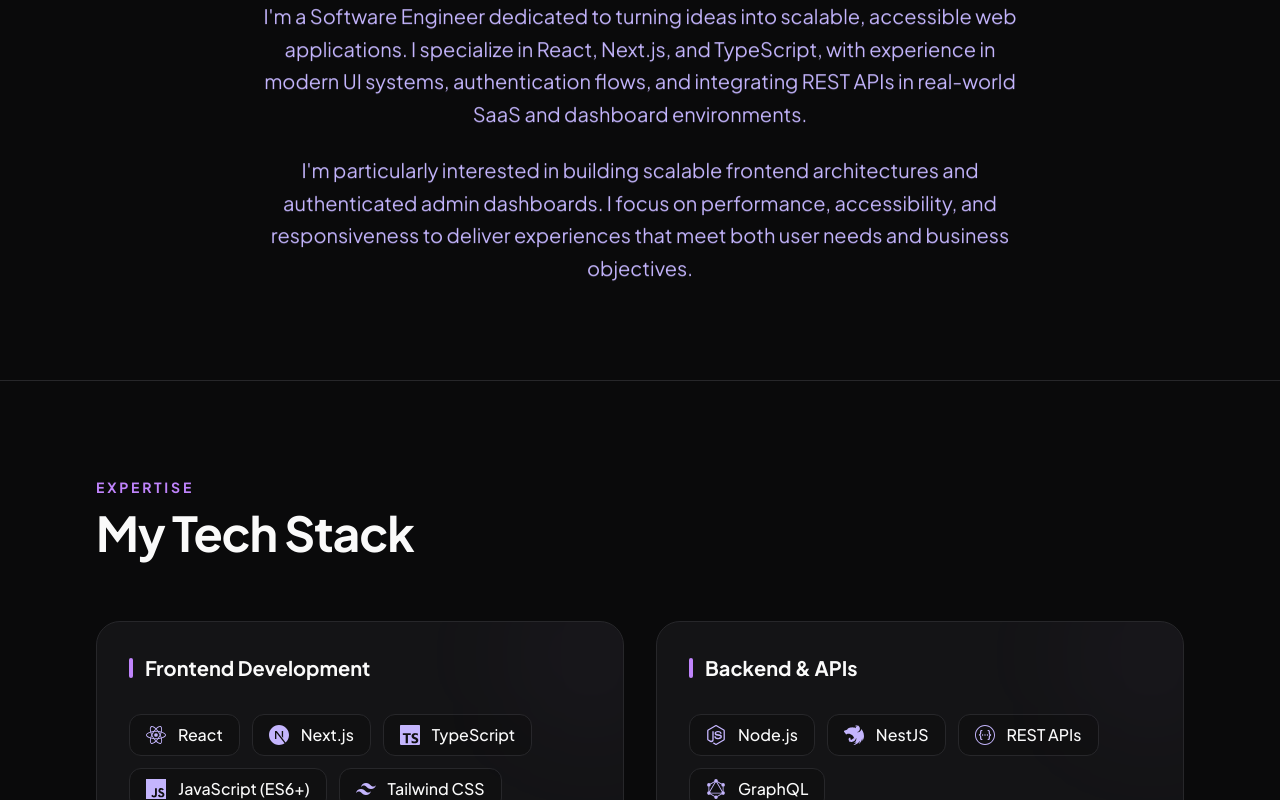
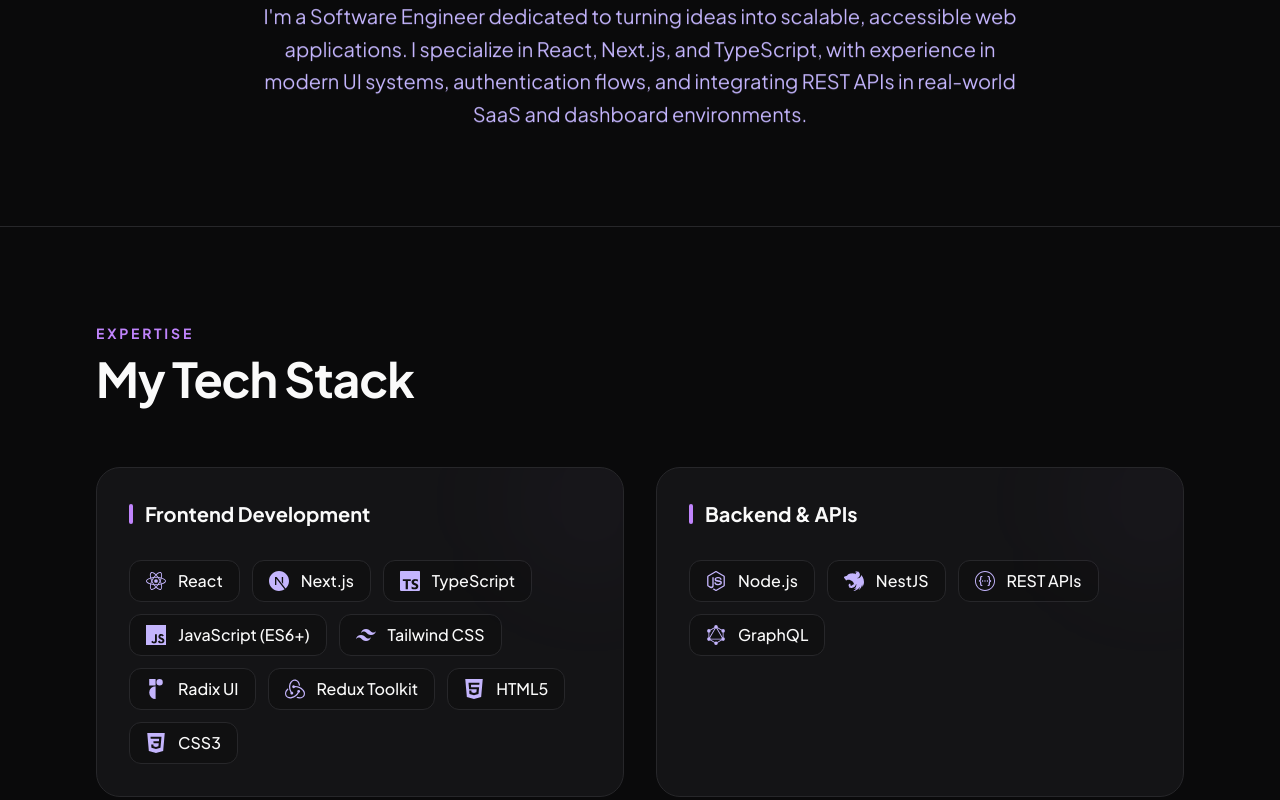
Before and after one commit to Amrsamy19/portfolio, a Next.js app: page / in a window 1280 px wide. Shown: the part 1009-1809 px from the top of the page. Built offline with nearby package versions, Linux system fonts and the light colour scheme; no server answers.

Commit message:
feat: add About section component to display personal introduction.

```diff
--- a/components/sections/About.tsx
+++ b/components/sections/About.tsx
@@ -25,12 +25,6 @@
             authentication flows, and integrating REST APIs in real-world SaaS
             and dashboard environments.
           </p>
-          <p>
-            I&apos;m particularly interested in building scalable frontend
-            architectures and authenticated admin dashboards. I focus on
-            performance, accessibility, and responsiveness to deliver
-            experiences that meet both user needs and business objectives.
-          </p>
         </div>
       </div>
     </AnimatedSection>
```
